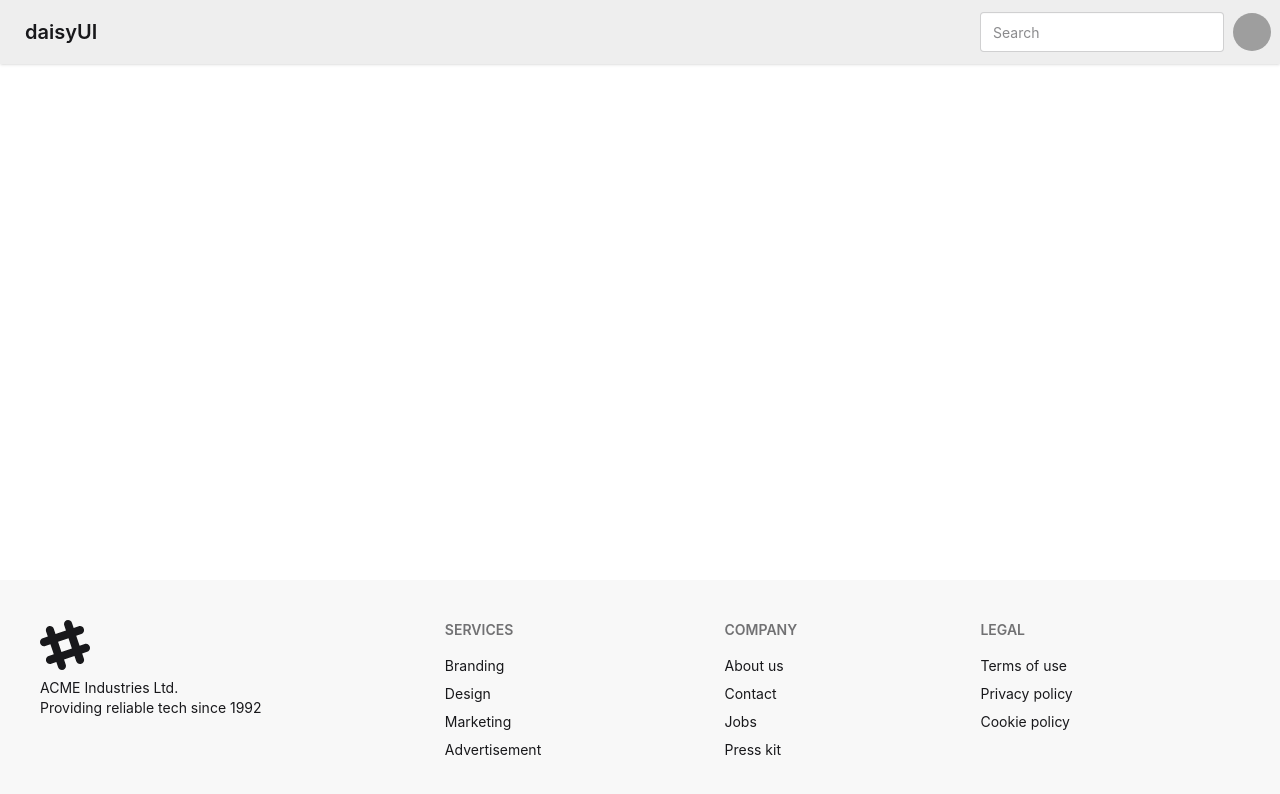
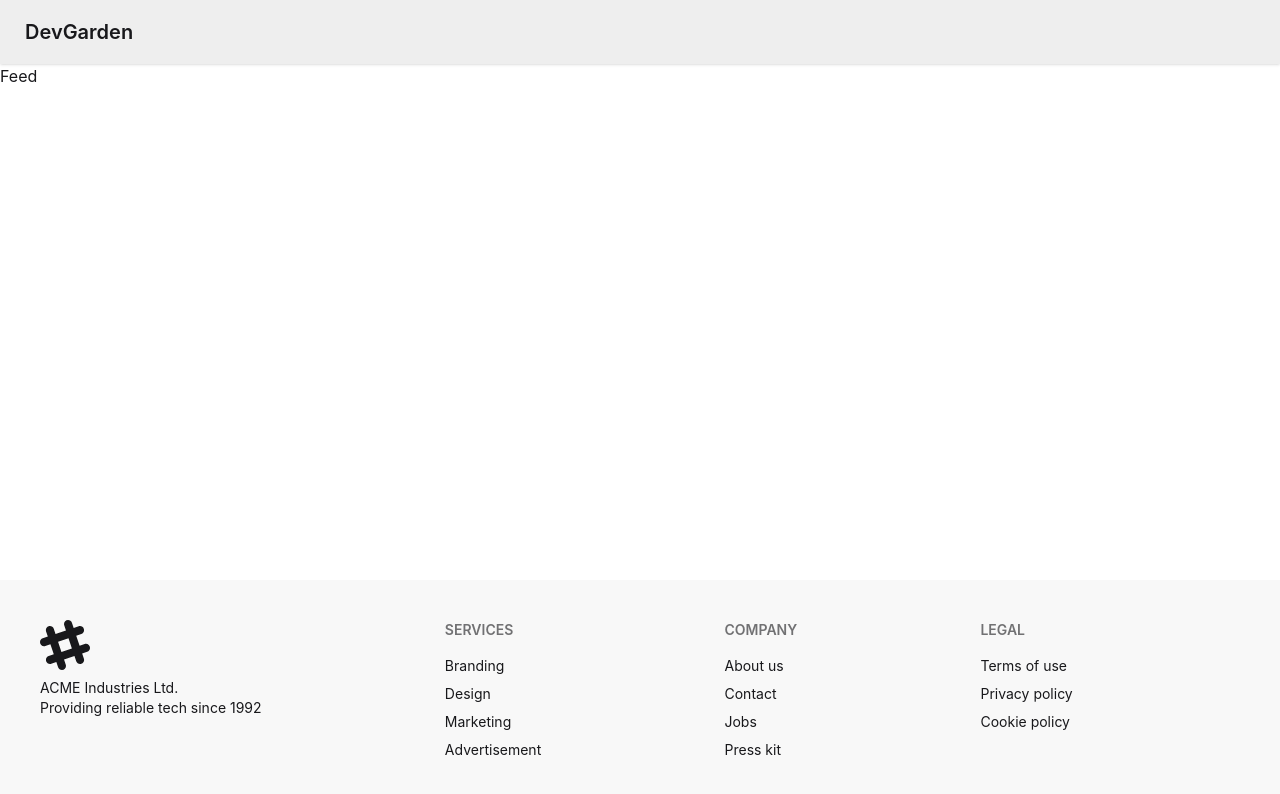
Before and after one commit to vijaykarena/devGarden-web, a React (Vite) app: page / in a window 1280 px wide. Shown: the top 794 px of the page. Built offline with nearby package versions, Linux system fonts and the light colour scheme; grey boxes are pictures that could not be loaded.

Commit message:
setup redux store

```diff
--- a/package.json
+++ b/package.json
@@ -10,10 +10,12 @@
     "preview": "vite preview"
   },
   "dependencies": {
+    "@reduxjs/toolkit": "^2.12.0",
     "@tailwindcss/vite": "^4.3.2",
     "axios": "^1.18.1",
     "react": "^19.2.7",
     "react-dom": "^19.2.7",
+    "react-redux": "^9.3.0",
     "react-router": "^7.18.1",
     "tailwindcss": "^4.3.2"
   },
--- a/src/App.jsx
+++ b/src/App.jsx
@@ -1,16 +1,22 @@
 import { BrowserRouter, Route, Routes } from "react-router";
 import Body from "./Body";
-import Login from "./Login";
+import { Provider } from "react-redux";
+import appStore from "./utils/appStore";
+import Login from "./pages/Login";
+import Feed from "./pages/Feed";
 
 function App() {
   return (
+    <Provider store={appStore}>
       <BrowserRouter>
         <Routes>
           <Route path="/" element={<Body />}>
-          <Route path="/login" element={<Login/>}/>
+            <Route path="/" element={<Feed />} />
+            <Route path="/login" element={<Login />} />
           </Route>
         </Routes>
       </BrowserRouter>
+    </Provider>
   );
 }
 
--- a/src/Components/Header.jsx
+++ b/src/Components/Header.jsx
@@ -1,16 +1,17 @@
+import { useSelector } from "react-redux";
+
 const Header = () => {
+  const user = useSelector((store) => store.user);
+
   return (
     <>
       <div className="navbar bg-base-300 shadow-sm">
         <div className="flex-1">
-          <a className="btn btn-ghost text-xl">daisyUI</a>
+          <a className="btn btn-ghost text-xl">DevGarden</a>
         </div>
-        <div className="flex gap-2">
-          <input
-            type="text"
-            placeholder="Search"
-            className="input input-bordered w-24 md:w-auto"
-          />
+        {user && (
+          <div className="flex gap-2 items-center">
+            <div>Welcome, {user?.firstName}</div>
             <div className="dropdown dropdown-end">
               <div
                 tabIndex={0}
@@ -20,7 +21,7 @@ const Header = () => {
                 <div className="w-10 rounded-full">
                   <img
                     alt="Tailwind CSS Navbar component"
-                  src="https://img.daisyui.com/images/stock/photo-1534528741775-53994a69daeb.webp"
+                    src={user.photoUrl}
                   />
                 </div>
               </div>
@@ -43,6 +44,7 @@ const Header = () => {
               </ul>
             </div>
           </div>
+        )}
       </div>
     </>
   );
--- /dev/null
+++ b/src/pages/Feed.jsx
@@ -0,0 +1,9 @@
+
+
+const Feed = () => {
+  return (
+    <div>Feed</div>
+  )
+}
+
+export default Feed
--- a/src/Login.jsx
+++ b/src/pages/Login.jsx
@@ -1,20 +1,27 @@
 import { useState } from "react";
 import axios from "axios";
+import { useDispatch } from "react-redux";
+import { addUser } from "../utils/userSlice";
+import { useNavigate } from "react-router";
+import { BASE_URL } from "../utils/constants";
 
 const Login = () => {
   const [emailId, setEmailId] = useState("vijay@gmail.com");
   const [password, setPassword] = useState("Vijay@123");
+  const dispatch = useDispatch();
+  const navigate = useNavigate();
 
   const loginHandler = async () => {
     const response = await axios.post(
-      "http://localhost:8080/login",
+      BASE_URL + "/login",
       {
         emailId,
         password,
       },
       { withCredentials: true },
     );
-    console.log(response);
+    dispatch(addUser(response.data));
+    navigate("/");
   };
 
   return (
--- /dev/null
+++ b/src/utils/appStore.js
@@ -0,0 +1,10 @@
+import { configureStore } from "@reduxjs/toolkit";
+import userReducer from "./userSlice";
+
+const appStore = configureStore({
+  reducer: {
+    user: userReducer,
+  },
+});
+
+export default appStore;
--- /dev/null
+++ b/src/utils/constants.js
@@ -0,0 +1 @@
+export const BASE_URL = "http://localhost:8080"
--- /dev/null
+++ b/src/utils/userSlice.js
@@ -0,0 +1,18 @@
+import { createSlice } from "@reduxjs/toolkit";
+
+const userSlice = createSlice({
+  name: "user",
+  initialState: null,
+  reducers: {
+    addUser: (state, action) => {
+      return action.payload;
+    },
+    removeUser: () => {
+      return null;
+    },
+  },
+});
+
+export const { addUser, removeUser } = userSlice.actions;
+
+export default userSlice.reducer;
```
Also changed, not shown: 1 other file (tests, documents, lock files or other folders). Lines whose indentation alone changed are shown as unchanged.
